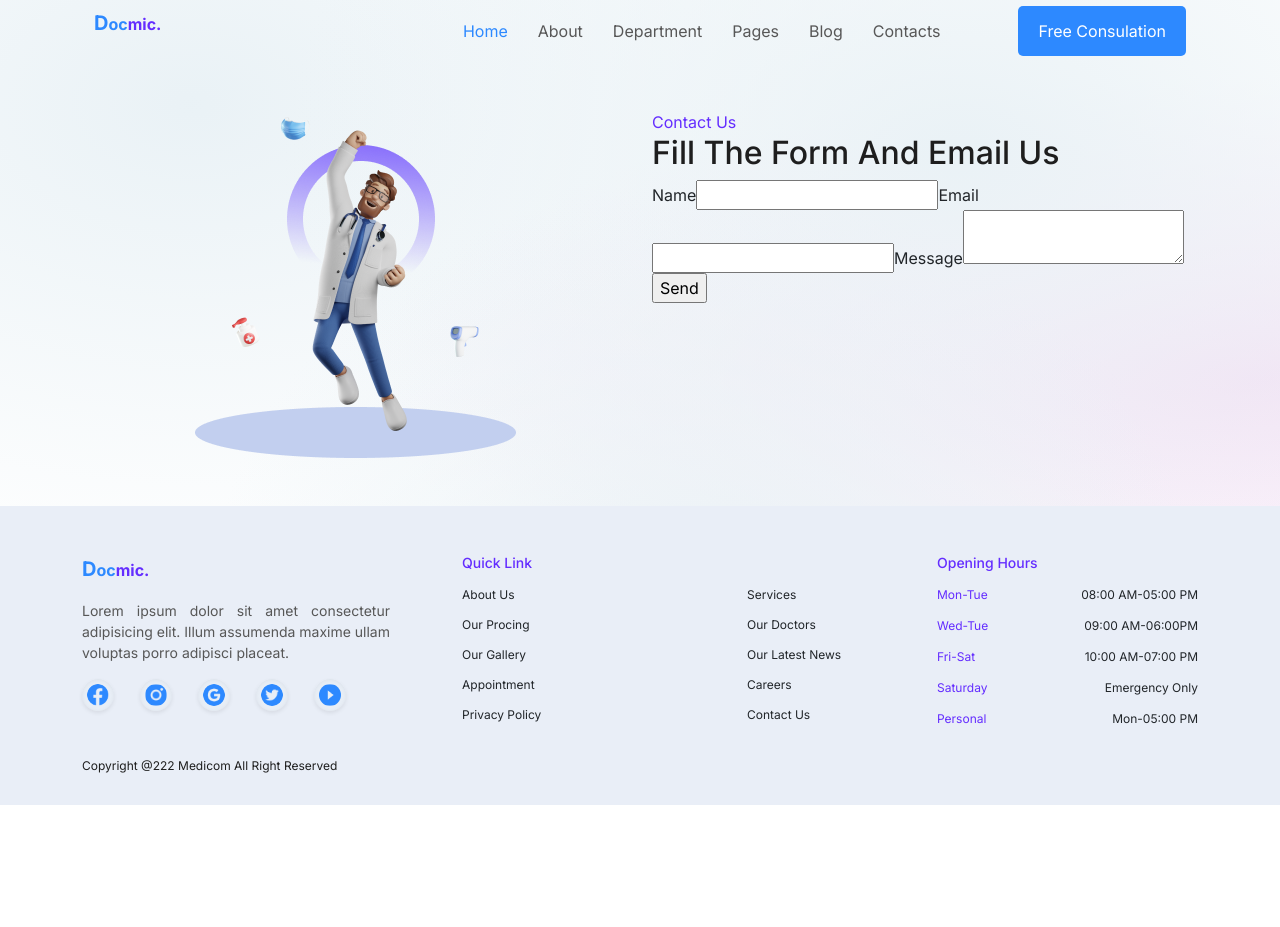
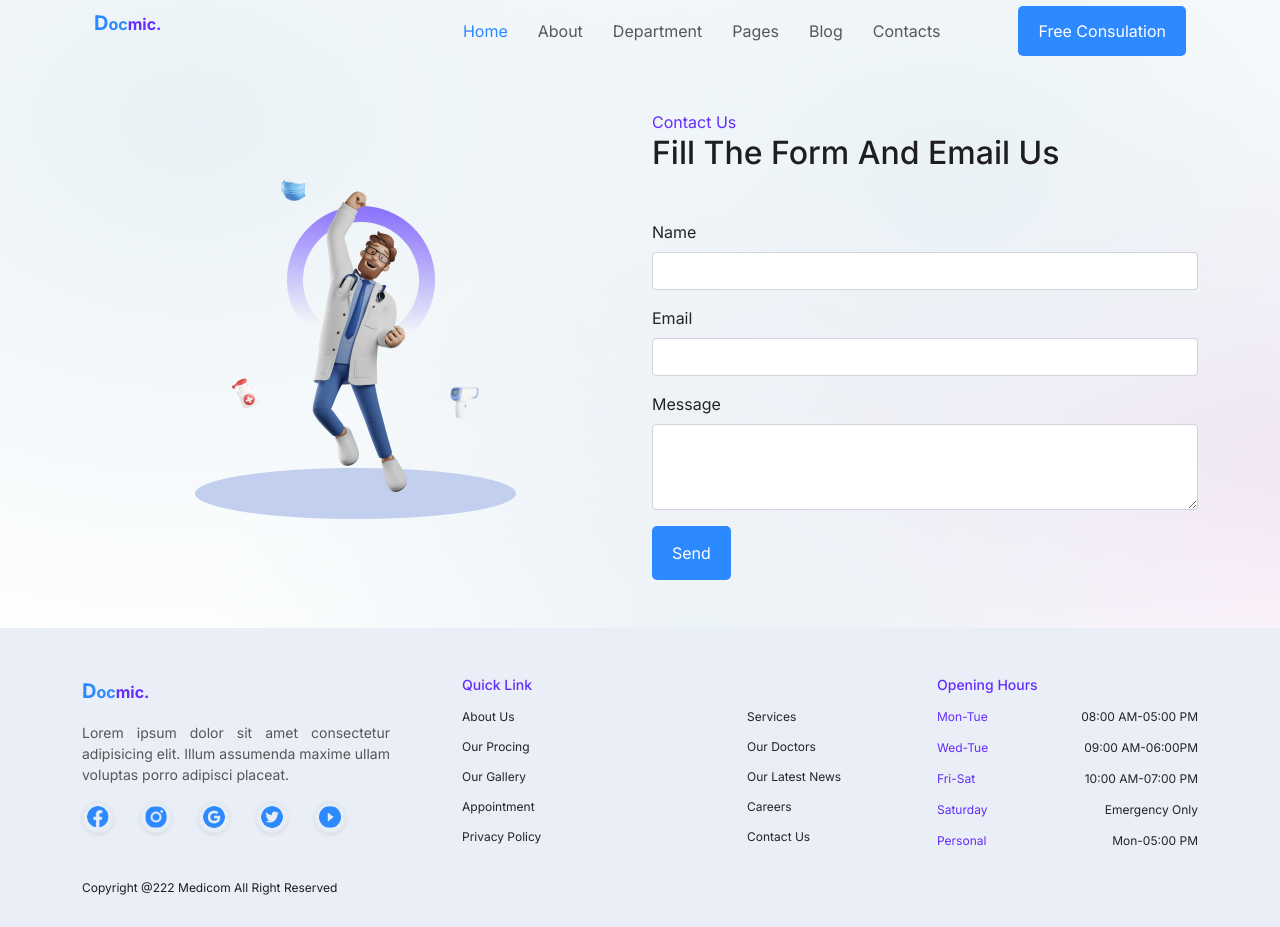
Before and after one commit to fazlerabbytalukder/docmic-react-app, a React (Create React App) app: page /contacts in a window 1280 px wide. Before the commit the page ends 805 px from the top, so only its background shows below. Built offline with nearby package versions, Linux system fonts and the light colour scheme.

Commit message:
contact us finish

```diff
--- a/src/Components/ContactUs/ContactUs.js
+++ b/src/Components/ContactUs/ContactUs.js
@@ -1,57 +1,86 @@
-import React, { useRef } from 'react';
-import emailjs from '@emailjs/browser';
-import contactImg from '../../images/Frame 22.png';
+import React, { useRef } from "react";
+import emailjs from "@emailjs/browser";
+import contactImg from "../../images/Frame 22.png";
 
 const ContactUs = () => {
     const form = useRef();
 
     const sendEmail = (e) => {
-
-
-        emailjs.sendForm('service_4sbnzz2', 'template_biwdxwx', form.current, 'AzaW5tZINXYq-btn-')
-            .then((result) => {
-                console.log(result.text);
-                alert('message send')
-            }, (error) => {
-                console.log(error.text);
-            });
-            e.preventDefault();
+        emailjs
+            .sendForm(
+                "service_4sbnzz2",
+                "template_biwdxwx",
+                form.current,
+                "AzaW5tZINXYq-btn-"
+            )
+            .then(
+                (result) => {
+                    console.log(result.text);
+                    alert("message send");
+                },
+                (error) => {
+                    console.log(error.text);
+                }
+            );
+        e.preventDefault();
     };
     return (
-        <div className='container'>
+        <div className="container">
             <div className="row">
                 <div className="col-md-6 mt-5 d-flex justify-content-center align-items-center">
-                    <img className='img-fluid' src={contactImg} alt="" />
+                    <img className="img-fluid" src={contactImg} alt="" />
                 </div>
                 <div className="col-md-6 mt-5">
                     <div className="contact-us">
-                        <div className="header-text">
+                        <div className="header-text mb-5">
                             <p>Contact Us</p>
                             <h1>Fill The Form And Email Us</h1>
                         </div>
-                        {/* <form action="#" method='POST'>
-                            <div class="mb-3">
-                                <label for="exampleFormControlInput1" class="form-label">Name</label>
-                                <input type="text" class="form-control" id="exampleFormControlInput1" placeholder="Your Name" name='username' required/>
+                        <form ref={form} onSubmit={sendEmail}>
+                            <div className="mb-3">
+                                <label for="exampleFormControlInput1" class="form-label">
+                                    Name
+                                </label>
+                                <input
+                                    type="text"
+                                    class="form-control"
+                                    id="exampleFormControlInput1"
+                                    name="user_name"
+                                    autoComplete="off"
+                                    required
+                                />
                             </div>
-                            <div class="mb-3">
-                                <label for="exampleFormControlInput1" class="form-label">Email</label>
-                                <input type="email" class="form-control" id="exampleFormControlInput1" placeholder="name@example.com" name='Email' required/>
+                            <div className="mb-3">
+                                <label for="exampleFormControlInput1" class="form-label">
+                                    Email
+                                </label>
+                                <input
+                                    class="form-control"
+                                    id="exampleFormControlInput1"
+                                    type="email"
+                                    name="user_email"
+                                    autoComplete="off"
+                                    required
+                                />
                             </div>
-                            <div class="mb-3">
-                                <label for="exampleFormControlTextarea1" class="form-label">Your Message</label>
-                                <textarea class="form-control" id="exampleFormControlTextarea1" rows="3" name='message' required></textarea>
+                            <div className="mb-3">
+                                <label for="exampleFormControlTextarea1" class="form-label">
+                                    Message
+                                </label>
+                                <textarea
+                                    name="message"
+                                    class="form-control"
+                                    id="exampleFormControlTextarea1"
+                                    rows="3"
+                                />
                             </div>
-                            <input type="submit" value="send" />
-                        </form> */}
-                        <form ref={form} onSubmit={sendEmail}>
-                            <label>Name</label>
-                            <input type="text" name="user_name" autoComplete='off' required />
-                            <label>Email</label>
-                            <input type="email" name="user_email" autoComplete='off' required />
-                            <label>Message</label>
-                            <textarea name="message" />
-                            <input type="submit" value="Send" autoComplete='off' required />
+                            <input
+                                className="common-button"
+                                type="submit"
+                                value="Send"
+                                autoComplete="off"
+                                required
+                            />
                         </form>
                     </div>
                 </div>
```
